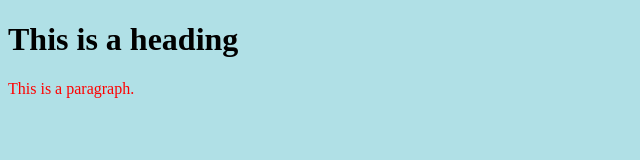
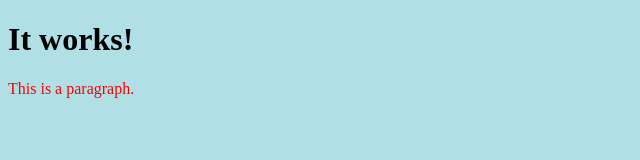
Before and after one commit to sadboihrs/sadboihrs, a plain HTML site: page index.html in a window 1280 px wide. Shown: the whole page, without its empty margins (0-640 px from the left). Drawn offline with Linux system fonts and the light colour scheme.

Commit message:
Update index.html

```diff
--- a/index.html
+++ b/index.html
@@ -9,7 +9,7 @@ p    {color: red;}
 </head>
 <body>
 
-<h1>This is a heading</h1>
+<h1>It works!</h1>
 <p>This is a paragraph.</p>
 
 </body>
```
